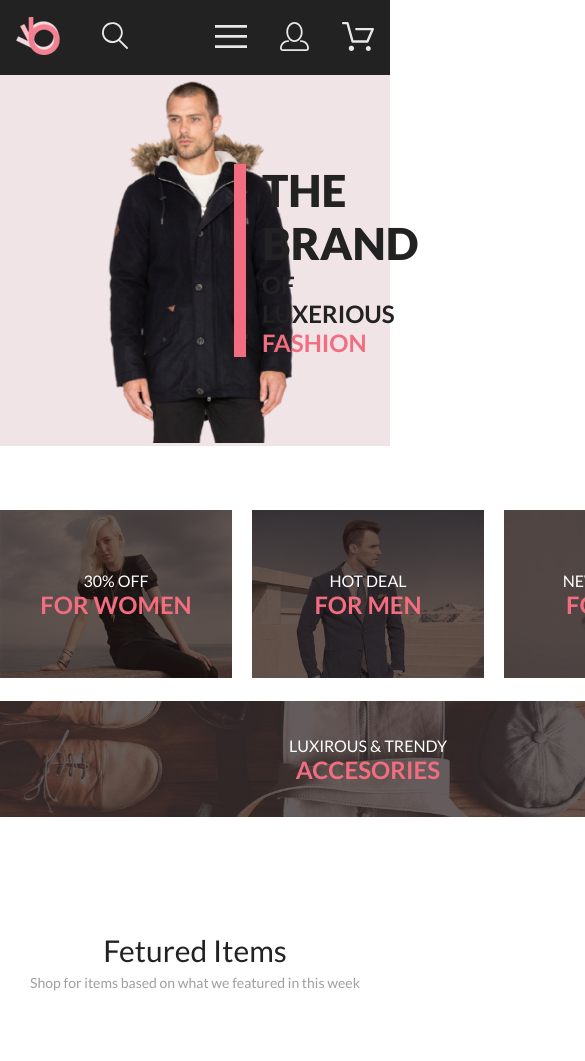
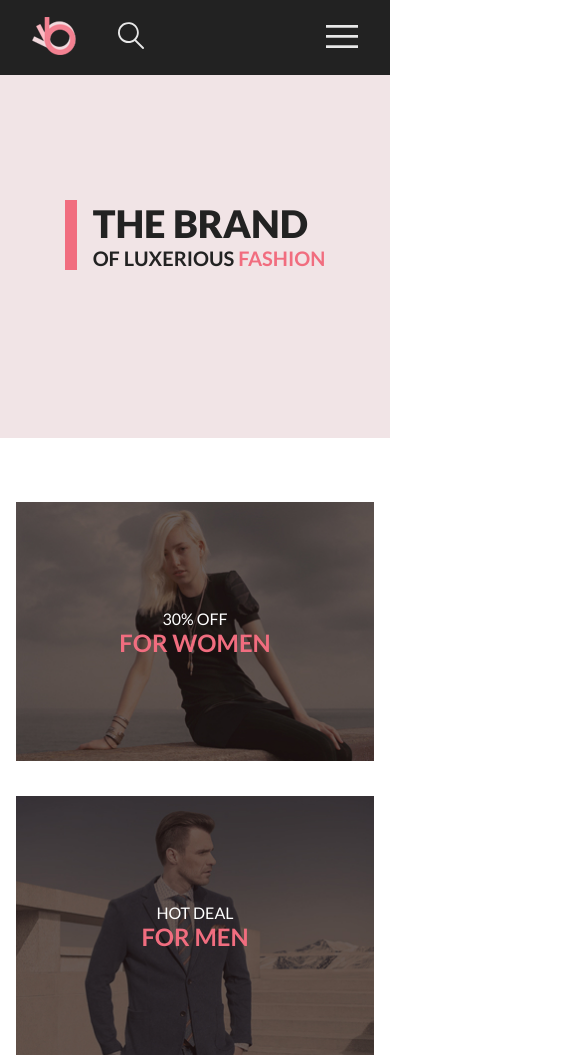
Before and after one commit to Lidia-Andriyanova/html3, a plain HTML site: page index.html in a window 390 px wide. Shown: the top 1061 px of the page, 585 px wide, since content can reach past the window. Drawn offline with Linux system fonts and the light colour scheme.

Commit message:
mobile 320

```diff
--- a/index.html
+++ b/index.html
@@ -18,9 +18,9 @@
                 <a href="#"><img src="img/search.svg" alt="search"></a>
             </div>
             <nav class="header_right">
-                <label for="header_check"><img src="img/menu.svg" alt="menu"></label>
-                <a class="header_link-site" href="registration.html"><img src="img/reg.svg" alt="reg"></a>
-                <a class="header_link-site" href="cart.html"><img src="img/cart.svg" alt="cart"></a>
+                <label for="header_menu"><img src="img/menu.svg" alt="menu"></label>
+                <a class="header_registration" href="registration.html"><img src="img/reg.svg" alt="reg"></a>
+                <a class="header_cart" href="cart.html"><img src="img/cart.svg" alt="cart"></a>
             </nav>
         </header>
         <section class="promo">
@@ -34,7 +34,7 @@
                 </div>
             </div>
         </section>
-        <section class="sale center">
+          <section class="sale center">
             <div class="sale_item">
                 <img src="img/si1.jpg" alt="sale image">
                 <div class="sale_content">
@@ -56,7 +56,7 @@
                     <h3 class="sale_heading">FOR KIDS</h3>
                 </div>
             </div>
-            <div class="sale_item sale_item_big">
+           <div class="sale_item sale_item_big">
                 <img src="img/sibig.jpg" alt="sale image">
                 <div class="sale_content">
                     <p class="sale_text">LUXIROUS & TRENDY</p>
@@ -64,7 +64,7 @@
                 </div>
             </div>
         </section>
-        <section class="product-box center">
+         <section class="product-box center">
             <h2 class="product-box_heading">Fetured Items</h2>
             <p class="product-box_text">Shop for items based on what we featured in this week</p>
             <div class="product-box_content">
--- a/style.css
+++ b/style.css
@@ -288,3 +288,76 @@
         margin-bottom: 70px;
   }
 }
+
+@media (max-width: 767px) {
+
+  .center {
+    padding-left: 4vw;
+    padding-right: 4vw;
+  }
+
+  .header_registration {
+    display: none;
+  }
+
+  .header_cart {
+    display: none;
+  }
+
+  .promo {
+    padding-left: 16px;
+    padding-right: 16px;
+    display: flex;
+    justify-content: center;
+    align-items: center;
+  }
+
+  .promo_content {
+    padding: 0;
+    min-height: 363px;
+  }
+
+  .promo_img {
+    display: none;
+  }
+
+  .promo_title {
+    font-size: 38px;
+    line-height: 46px;
+  }
+
+  .promo_heading {
+    font-size: 20px;
+    line-height: 24px;
+  }
+
+  .sale {
+    grid-template-columns: repeat(1, 1fr);
+    gap: 32px;
+    padding-bottom: 112px;
+  }
+
+  .sale_item img {
+    min-width: 92vw;
+  }
+
+  .sale_item_big img {
+    width: 100%;
+    height: 100%;
+    object-fit: cover;
+  }
+
+  .product-box_content {
+    grid-template-columns: repeat(auto-fit, 95vw);
+    margin-top: 64px;
+    gap: 16px;
+  }
+
+  .product_img {
+    min-width: 92vw;
+  }
+
+  .button {
+        margin-bottom: 85px;
+  }
+}
```
